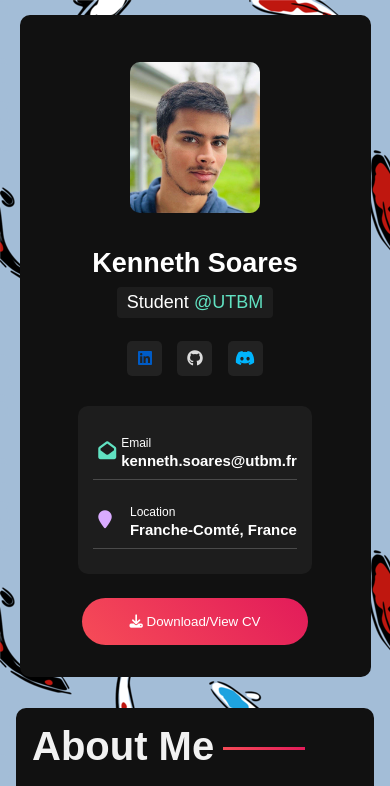
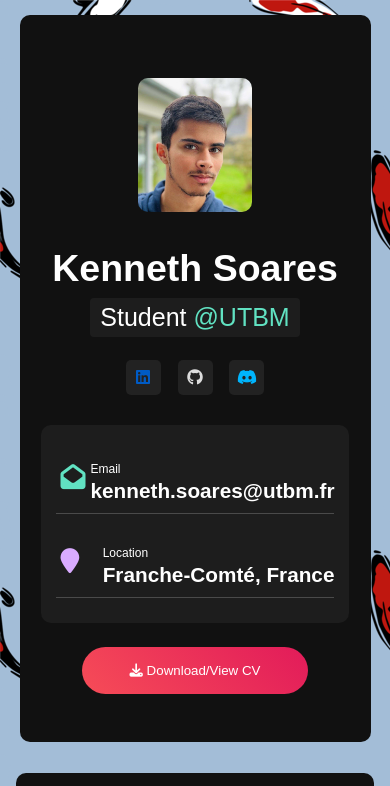
Before and after one commit to ken-soares/website-CV, a plain HTML site: page index.html in a window 390 px wide. Shown: the top 786 px of the page. Drawn offline with Linux system fonts and the light colour scheme; a script that the page names is missing.

Commit message:
modified responsive design

```diff
--- a/style.css
+++ b/style.css
@@ -278,12 +278,12 @@ body {
 @media(max-width:1080px){
 
     .profile-card .profile-details{
-        font-size:18px;
+        font-size:25px;
     }
     .profile-card{
         max-width:90%;
         min-height:30%;
-        padding:2rem;
+        padding:3rem;
     }
 
     body{
```
